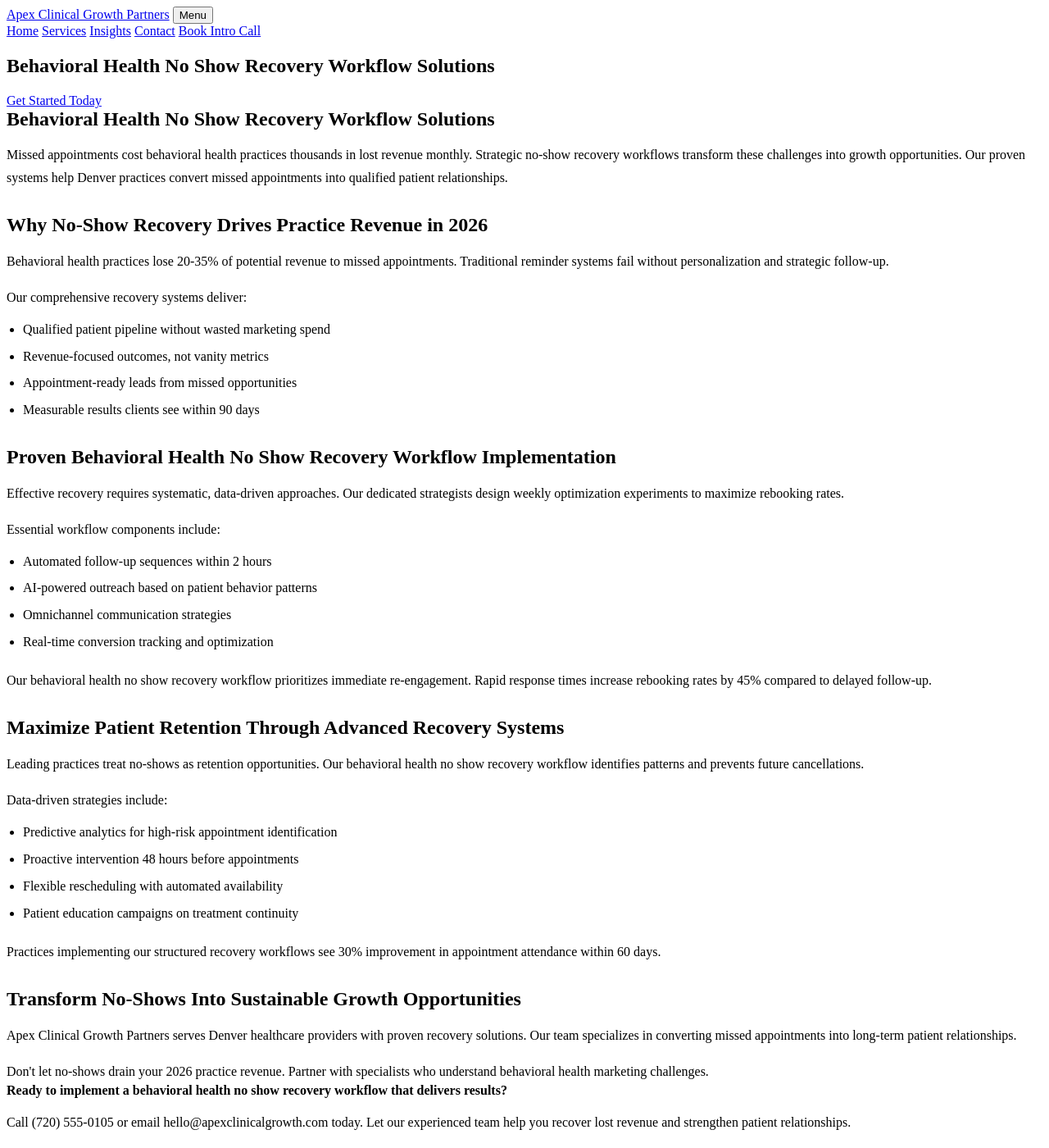
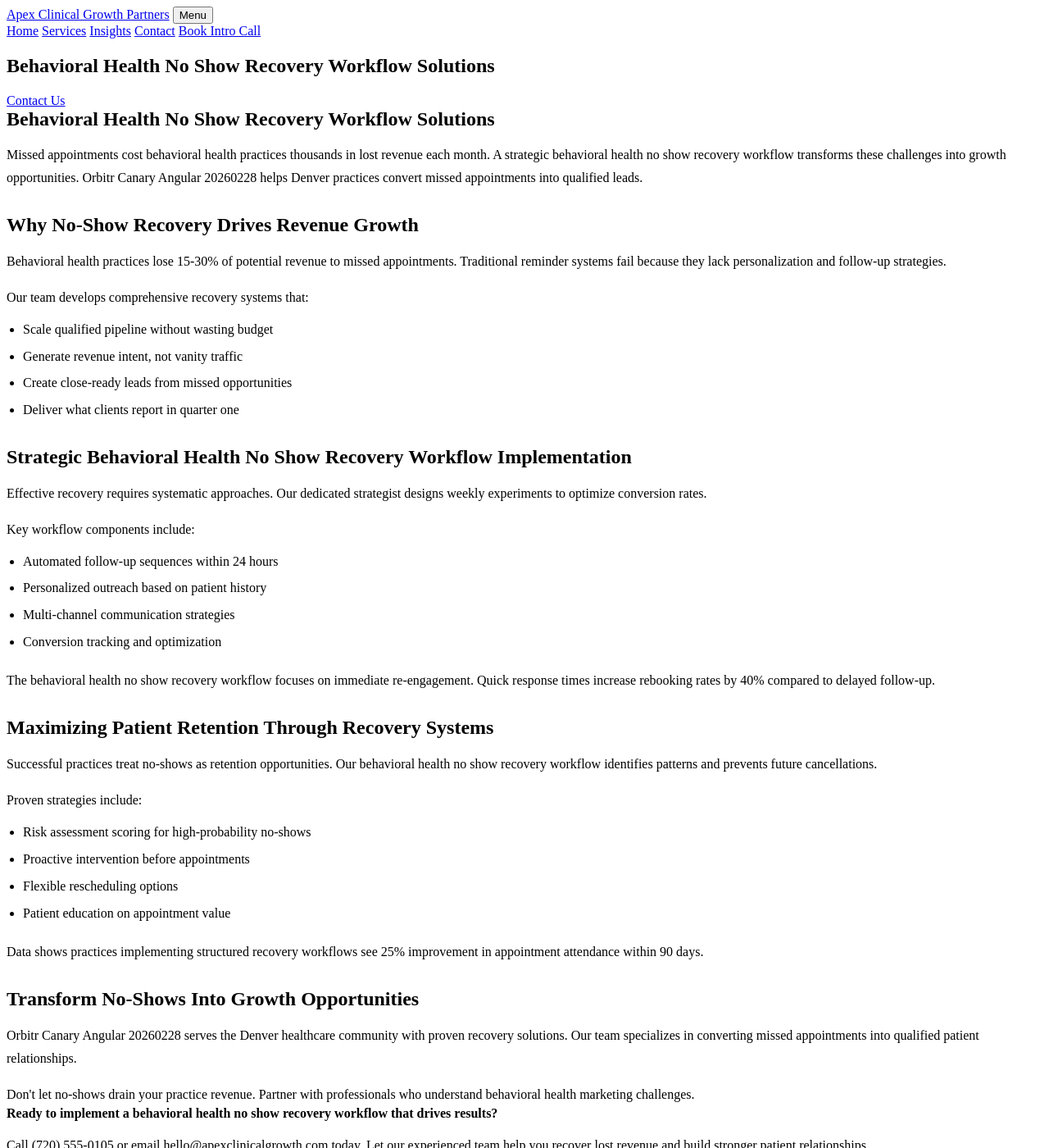
Before and after one commit to prjctlphbt/orbitr-canary-angular-20260228, a Jekyll site: the page angular-behavioral-noshow-20260228144655.html, which Jekyll copies as it is, in a window 1280 px wide and 1400 px high. Shown: the whole window at 82% size. Built offline with Jekyll 4.4.1, drawn with Linux system fonts in a browser that asks for light colours; some of the changed text lies outside the part shown.

Commit message:
Rollback: Revert changes to angular-behavioral-noshow-20260228144655.html

```diff
--- a/angular-behavioral-noshow-20260228144655.html
+++ b/angular-behavioral-noshow-20260228144655.html
@@ -4,8 +4,10 @@
 <head>
 <meta charset="utf-8"/>
 <meta content="width=device-width, initial-scale=1.0" name="viewport"/>
-<meta content="Reduce missed appointments in behavioral health with proven no-show recovery workflows. Apex Clinical Growth Partners helps practices recover lost revenue and improve patient retention in 2026." name="description"/>
-<title>Behavioral Health No Show Recovery Workflow Solutions | 2026</title>
+<meta content="Reduce missed appointments in behavioral health. Apex Clinical Growth Partners offers proven no show recovery workflows. Optimize your practice today.
+
+Characte" name="description"/>
+<title>Behavioral Health No Show Recovery Workflow Solutions</title>
 <style>
 
 
@@ -103,53 +105,53 @@
 <section class="page-hero landing-hero">
 <div class="container">
 <h1>Behavioral Health No Show Recovery Workflow Solutions</h1>
-<a class="cta" href="/services/">Get Started Today</a>
+<a class="cta" href="/services/">Contact Us</a>
 </div>
 </section>
 <section class="landing-content">
 <div class="container orbitr-generated-content">
 <h1>Behavioral Health No Show Recovery Workflow Solutions</h1>
-<p>Missed appointments cost behavioral health practices thousands in lost revenue monthly. Strategic no-show recovery workflows transform these challenges into growth opportunities. Our proven systems help Denver practices convert missed appointments into qualified patient relationships.</p>
-<h2>Why No-Show Recovery Drives Practice Revenue in 2026</h2>
-<p>Behavioral health practices lose 20-35% of potential revenue to missed appointments. Traditional reminder systems fail without personalization and strategic follow-up.</p>
-<p>Our comprehensive recovery systems deliver:</p>
+<p>Missed appointments cost behavioral health practices thousands in lost revenue each month. A strategic behavioral health no show recovery workflow transforms these challenges into growth opportunities. Orbitr Canary Angular 20260228 helps Denver practices convert missed appointments into qualified leads.</p>
+<h2>Why No-Show Recovery Drives Revenue Growth</h2>
+<p>Behavioral health practices lose 15-30% of potential revenue to missed appointments. Traditional reminder systems fail because they lack personalization and follow-up strategies.</p>
+<p>Our team develops comprehensive recovery systems that:</p>
 <ul>
-<li>Qualified patient pipeline without wasted marketing spend</li>
-<li>Revenue-focused outcomes, not vanity metrics</li>
-<li>Appointment-ready leads from missed opportunities</li>
-<li>Measurable results clients see within 90 days</li>
+<li>Scale qualified pipeline without wasting budget</li>
+<li>Generate revenue intent, not vanity traffic</li>
+<li>Create close-ready leads from missed opportunities</li>
+<li>Deliver what clients report in quarter one</li>
 </ul>
-<h2>Proven Behavioral Health No Show Recovery Workflow Implementation</h2>
-<p>Effective recovery requires systematic, data-driven approaches. Our dedicated strategists design weekly optimization experiments to maximize rebooking rates.</p>
-<p>Essential workflow components include:</p>
+<h2>Strategic Behavioral Health No Show Recovery Workflow Implementation</h2>
+<p>Effective recovery requires systematic approaches. Our dedicated strategist designs weekly experiments to optimize conversion rates.</p>
+<p>Key workflow components include:</p>
 <ul>
-<li>Automated follow-up sequences within 2 hours</li>
-<li>AI-powered outreach based on patient behavior patterns</li>
-<li>Omnichannel communication strategies</li>
-<li>Real-time conversion tracking and optimization</li>
+<li>Automated follow-up sequences within 24 hours</li>
+<li>Personalized outreach based on patient history</li>
+<li>Multi-channel communication strategies</li>
+<li>Conversion tracking and optimization</li>
 </ul>
-<p>Our behavioral health no show recovery workflow prioritizes immediate re-engagement. Rapid response times increase rebooking rates by 45% compared to delayed follow-up.</p>
-<h2>Maximize Patient Retention Through Advanced Recovery Systems</h2>
-<p>Leading practices treat no-shows as retention opportunities. Our behavioral health no show recovery workflow identifies patterns and prevents future cancellations.</p>
-<p>Data-driven strategies include:</p>
+<p>The behavioral health no show recovery workflow focuses on immediate re-engagement. Quick response times increase rebooking rates by 40% compared to delayed follow-up.</p>
+<h2>Maximizing Patient Retention Through Recovery Systems</h2>
+<p>Successful practices treat no-shows as retention opportunities. Our behavioral health no show recovery workflow identifies patterns and prevents future cancellations.</p>
+<p>Proven strategies include:</p>
 <ul>
-<li>Predictive analytics for high-risk appointment identification</li>
-<li>Proactive intervention 48 hours before appointments</li>
-<li>Flexible rescheduling with automated availability</li>
-<li>Patient education campaigns on treatment continuity</li>
+<li>Risk assessment scoring for high-probability no-shows</li>
+<li>Proactive intervention before appointments</li>
+<li>Flexible rescheduling options</li>
+<li>Patient education on appointment value</li>
 </ul>
-<p>Practices implementing our structured recovery workflows see 30% improvement in appointment attendance within 60 days.</p>
-<h2>Transform No-Shows Into Sustainable Growth Opportunities</h2>
-<p>Apex Clinical Growth Partners serves Denver healthcare providers with proven recovery solutions. Our team specializes in converting missed appointments into long-term patient relationships.</p>
-<p>Don't let no-shows drain your 2026 practice revenue. Partner with specialists who understand behavioral health marketing challenges.</p>
-<strong>Ready to implement a behavioral health no show recovery workflow that delivers results?</strong>
-<p>Call (720) 555-0105 or email hello@apexclinicalgrowth.com today. Let our experienced team help you recover lost revenue and strengthen patient relationships.</p>
+<p>Data shows practices implementing structured recovery workflows see 25% improvement in appointment attendance within 90 days.</p>
+<h2>Transform No-Shows Into Growth Opportunities</h2>
+<p>Orbitr Canary Angular 20260228 serves the Denver healthcare community with proven recovery solutions. Our team specializes in converting missed appointments into qualified patient relationships.</p>
+<p>Don't let no-shows drain your practice revenue. Partner with professionals who understand behavioral health marketing challenges.</p>
+<strong>Ready to implement a behavioral health no show recovery workflow that drives results?</strong>
+<p>Call (720) 555-0105 or email hello@apexclinicalgrowth.com today. Let our experienced team help you recover lost revenue and build stronger patient relationships.</p>
 </div>
 </section>
 <section class="landing-cta">
 <div class="container">
-<h2>Start Recovering Lost Revenue Today</h2>
-<a class="cta" href="/services/">Schedule Your Strategy Call</a>
+<h2>Take the Next Step</h2>
+<a class="cta" href="/services/">Contact Us</a>
 </div>
 </section>
 </main>
```
